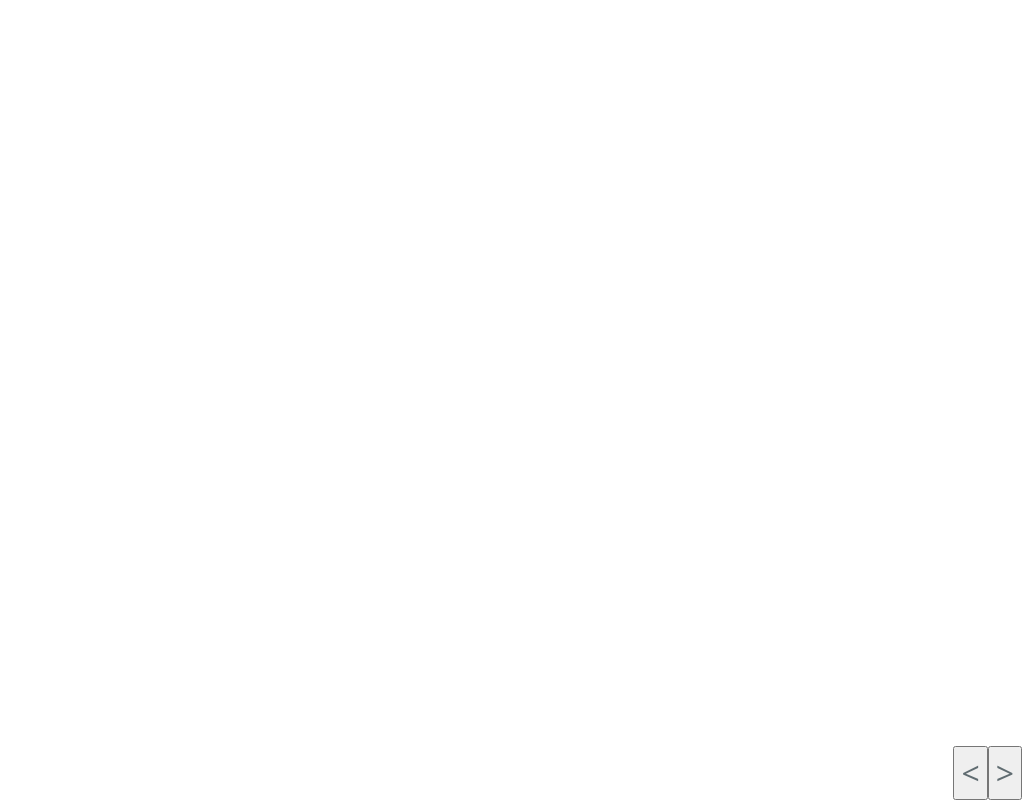
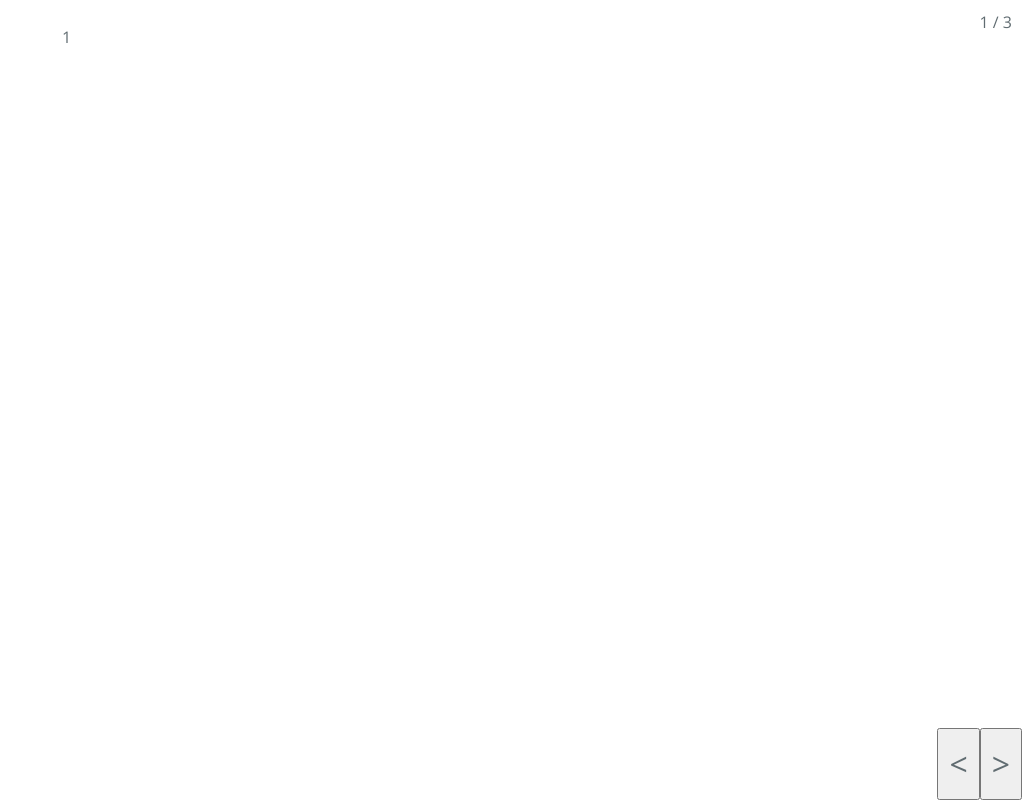
Before and after one commit to opensoars/presentation, a plain HTML site: page index.html in a window 1280 px wide. Shown: the whole page, without its empty margins (258-1280 px from the left). Drawn offline with nearby package versions, Linux system fonts and the light colour scheme.

Commit message:
press.js

```diff
--- a/index.html
+++ b/index.html
@@ -8,14 +8,28 @@
     <link href='https://fonts.googleapis.com/css?family=Open+Sans:400,700' rel='stylesheet' type='text/css'>
     <link rel="stylesheet" type="text/css" href="stylesheets/stylesheet.css" media="screen">
     <link rel="stylesheet" type="text/css" href="stylesheets/github-light.css" media="screen">
+    <link rel="stylesheet" type="text/css" href="stylesheets/custom.css" media="screen">
   </head>
   <body>
+
+    <div class='slides'>
+      <div class='slide'>
+        1
+      </div>
+      <div class='slide'>
+        2
+      </div>
+      <div class='slide'>
+        3
+      </div>
+    </div>
 
     <script src='js/press.js'></script>
     <script>
       press.init({
         keyboard: true,
-      arrows: true
+        arrows: true,
+        slide_numbers: true
       });
     </script>
 
--- a/js/press.js
+++ b/js/press.js
@@ -1,11 +1,32 @@
-var press = {};
+var press = {
+  d: {
+    active_slide: 0
+  }
+};
 
 press.navigateLeft = function () {
-  console.log('left');
+  this.activateSlide(this.d.active_slide - 1);
 };
 
 press.navigateRight = function () {
-  console.log('right');
+  this.activateSlide(this.d.active_slide + 1);
+};
+
+press.activateSlide = function (n) {
+  if (this.d.slides[n]) {
+    this.deactivateSlide(this.d.active_slide);
+    this.d.slides[n].style.display = 'block';
+    this.d.active_slide = n;
+
+    if (this.d.current_slide_el)
+      this.d.current_slide_el.textContent = (n + 1);
+  }
+};
+
+press.deactivateSlide = function (n) {
+  if (this.d.slides[n]) {
+    this.d.slides[n].style.display = 'none';
+  }
 };
 
 press.initKeyboard = function () {
@@ -19,14 +40,19 @@ press.initKeyboard = function () {
 };
 
 press.initArrows = function () {
+  var _this = this;
   var left_arrow = document.createElement('button'),
       right_arrow = document.createElement('button');
 
   left_arrow.textContent = '<';
   right_arrow.textContent = '>';
 
-  left_arrow.addEventListener('click', this.navigateLeft);
-  right_arrow.addEventListener('click', this.navigateRight);
+  left_arrow.addEventListener('click', function () {
+    _this.navigateLeft();
+  });
+  right_arrow.addEventListener('click', function () {
+    _this.navigateRight();
+  });
 
   var arrow_container = document.createElement('div');
   arrow_container.style.position = 'absolute';
@@ -38,11 +64,43 @@ press.initArrows = function () {
   document.body.appendChild(arrow_container);
 };
 
+press.initSlideNumbers = function () {
+  var _this = this;
+
+  var current_slide = document.createElement('span'),
+      slash = document.createElement('span'),
+      total_slides = document.createElement('span');
+
+  current_slide.textContent = this.d.active_slide + 1;
+  slash.textContent = ' / ';
+  total_slides.textContent = this.d.slides.length;
+
+  var container = document.createElement('div');
+  container.appendChild(current_slide);
+  container.appendChild(slash);
+  container.appendChild(total_slides);
+  container.style.position = 'absolute';
+  container.style.top = '0px';
+  container.style.right = '0px';
+  container.style.padding = '10px';
+
+  document.body.appendChild(container);
+
+  this.d.current_slide_el = current_slide;
+};
+
 press.init = function (options) {
   options = options || {};
+
+  this.options = options;
+
+  this.d.slides = document.getElementsByClassName('slide');
+  this.activateSlide(0);
 
   if (options.keyboard)
     this.initKeyboard();
   if (options.arrows)
     this.initArrows();
+  if (options.slide_numbers)
+    this.initSlideNumbers();
 };
--- /dev/null
+++ b/stylesheets/custom.css
@@ -0,0 +1,23 @@
+* {
+  margin: 0px;
+  padding: 0px;
+}
+
+button {
+  padding: 10px;
+}
+
+div.slides {
+  position: absolute;
+  width: 100%;
+  height: 100%;
+}
+
+div.slide {
+  position: relative;
+  display: none;
+  margin: 0 auto;
+  padding-top: 25px;
+  padding-bottom: 25px;
+  width: 50%;
+}
```
Lines whose indentation alone changed are shown as unchanged.
